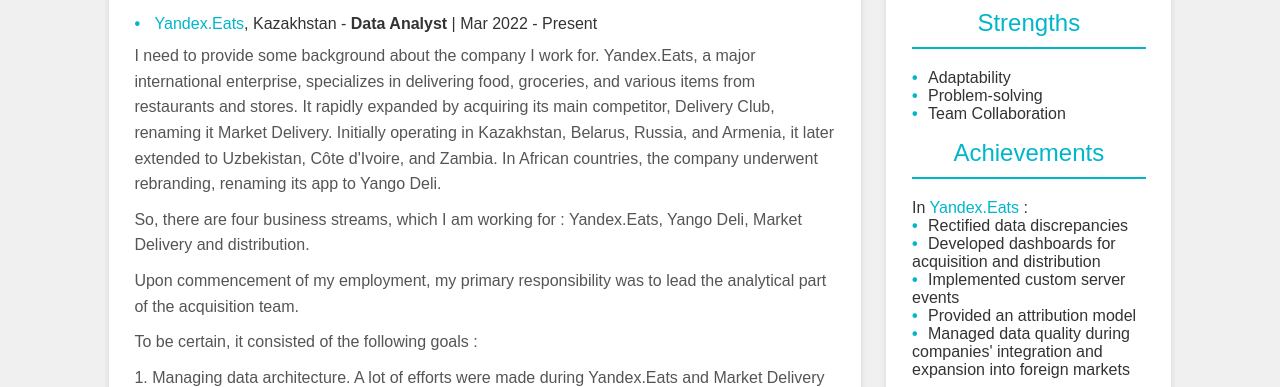
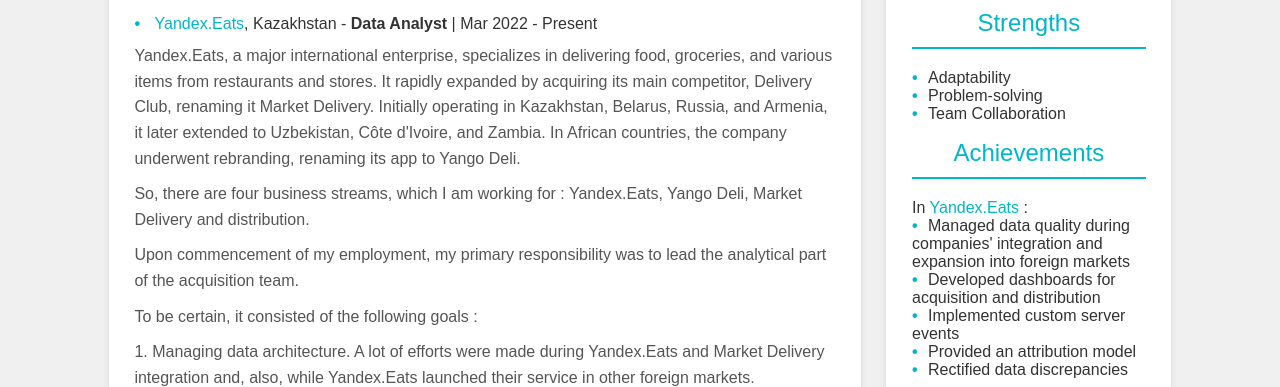
Before and after one commit to Izummzer/Izummzer.github.io, a plain HTML site: page index.html in a window 1280 px wide. Shown: the part 410-797 px from the top of the page. Drawn offline with Linux system fonts and the light colour scheme.

Commit message:
Update index.html

```diff
--- a/index.html
+++ b/index.html
@@ -179,7 +179,7 @@
             <ul>
                 <li>
                     <span style="color: rgb(0, 182, 203);">Yandex.Eats</span>, Kazakhstan - <strong>Data Analyst</strong> | Mar 2022 - Present
-                    <p>I need to provide some background about the company I work for. Yandex.Eats, a major international enterprise, specializes in delivering food, groceries, and various items from restaurants and stores. It rapidly expanded by acquiring its main competitor, Delivery Club, renaming it Market Delivery. Initially operating in Kazakhstan, Belarus, Russia, and Armenia, it later extended to Uzbekistan, Côte d'Ivoire, and Zambia. In African countries, the company underwent rebranding, renaming its app to Yango Deli.
+                    <p>Yandex.Eats, a major international enterprise, specializes in delivering food, groceries, and various items from restaurants and stores. It rapidly expanded by acquiring its main competitor, Delivery Club, renaming it Market Delivery. Initially operating in Kazakhstan, Belarus, Russia, and Armenia, it later extended to Uzbekistan, Côte d'Ivoire, and Zambia. In African countries, the company underwent rebranding, renaming its app to Yango Deli.
                     </p><p>So, there are four business streams, which I am working for : Yandex.Eats, Yango Deli, Market Delivery and distribution.
                     </p><p>Upon commencement of my employment, my primary responsibility was to lead the analytical part of the acquisition team.
                     </p><p>To be certain, it consisted of the following goals :
@@ -230,11 +230,11 @@
 
             <h2>Achievements</h2>
             <ul> In <span style="color: rgb(0, 182, 203);">Yandex.Eats</span> :
-                <li>Rectified data discrepancies</li>
+                <li>Managed data quality during companies' integration and expansion into foreign markets</li>
                 <li>Developed dashboards for acquisition and distribution</li>
                 <li>Implemented custom server events</li>
                 <li>Provided an attribution model</li>
-                <li>Managed data quality during companies' integration and expansion into foreign markets</li>
+                <li>Rectified data discrepancies</li>
                 <!-- Add more achievement items as needed -->
             </ul>
 
```
